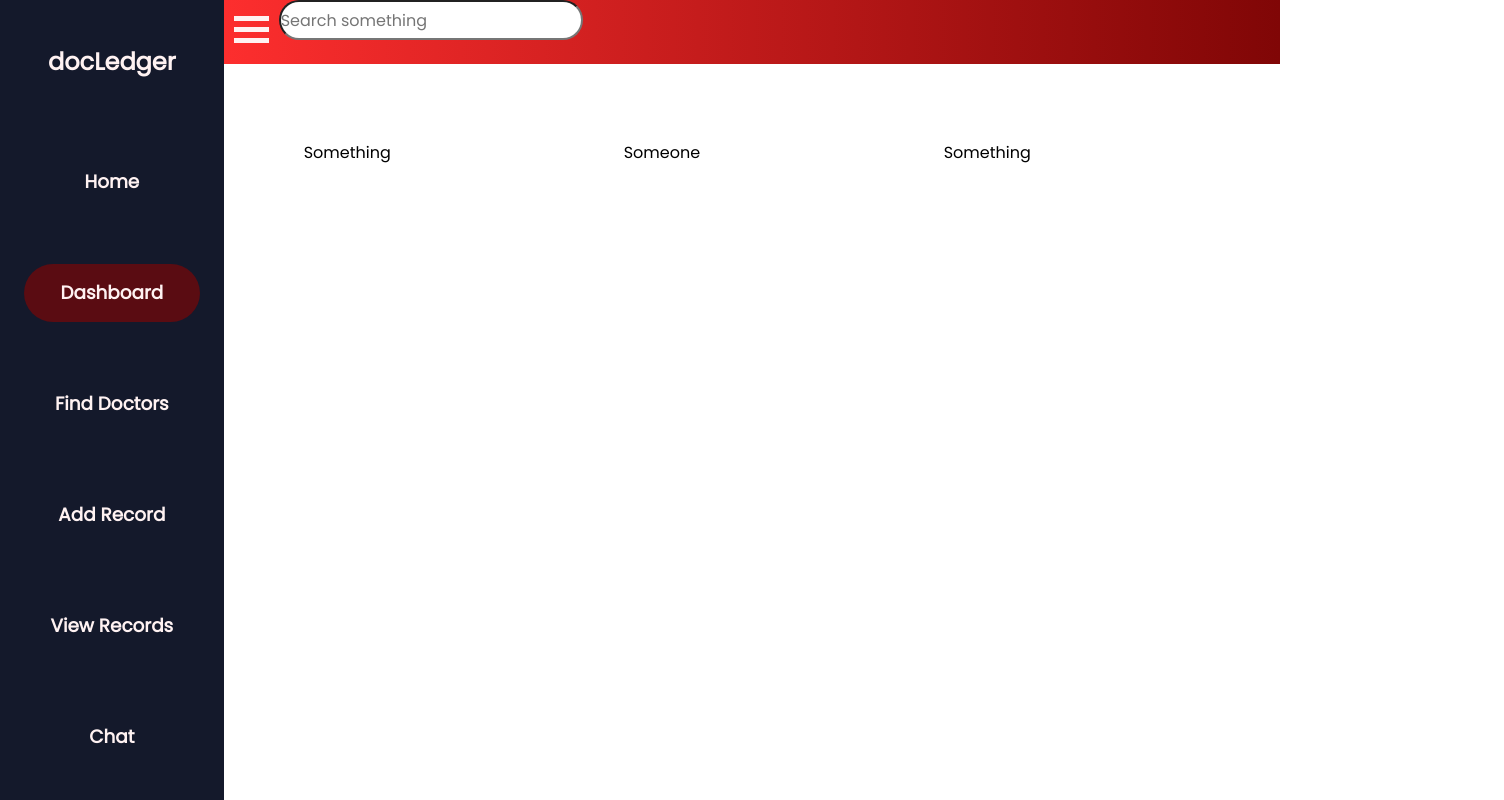
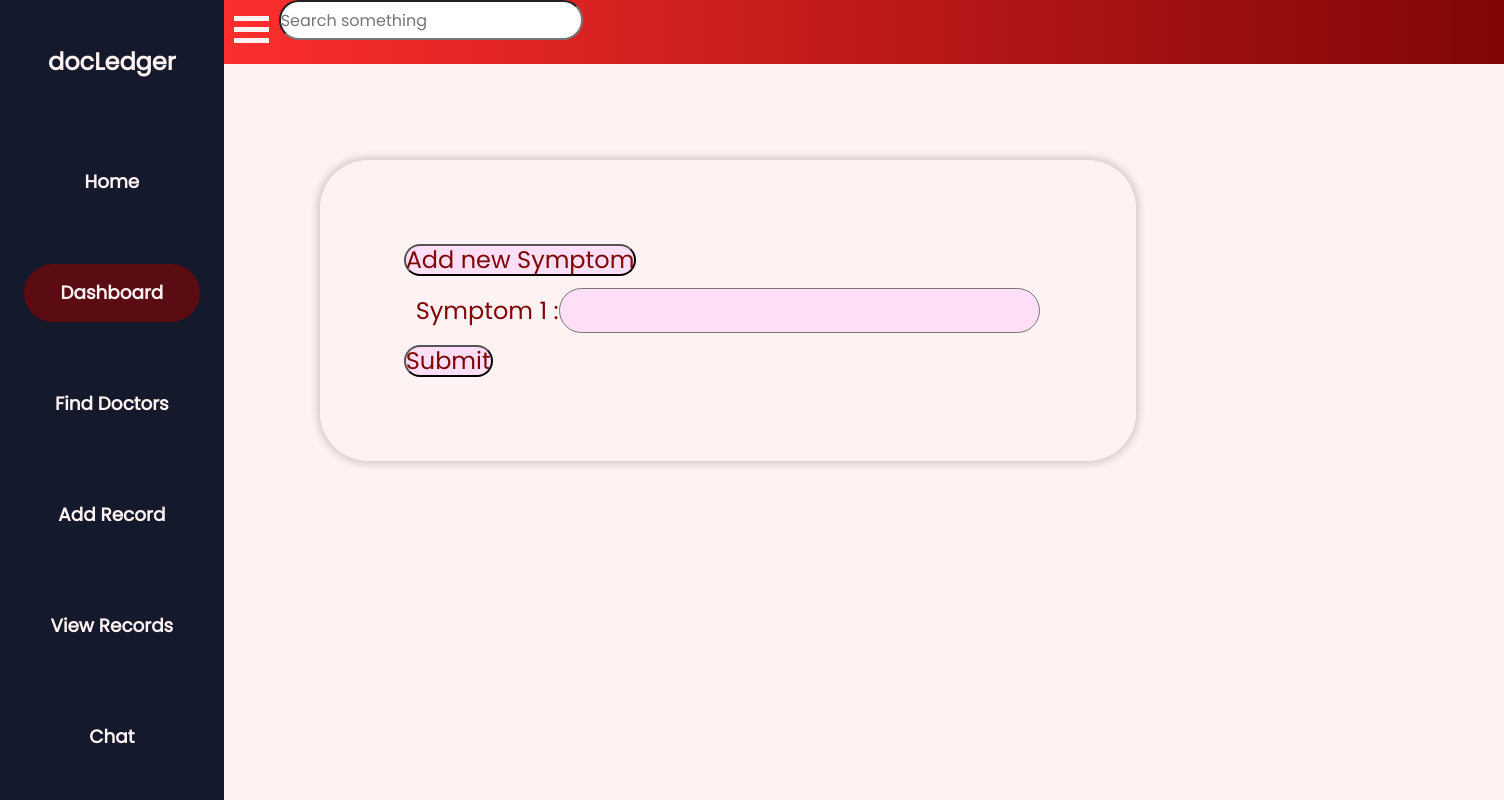
Before and after one commit to kush-daga/SIH2020, a React (Create React App) app in the folder dl/: page / in a window 1280 px wide. Shown: the top 800 px of the page, 1504 px wide, since content can reach past the window. Built offline with nearby package versions, Linux system fonts and the light colour scheme.

Commit message:
Some minor changes

```diff
--- a/dl/src/App.js
+++ b/dl/src/App.js
@@ -61,7 +61,7 @@ class App extends Component {
                 <input type="text" name="search" placeholder="Search something" style={{height:"2.5em",borderRadius:"50px",width:"19em"}} />
 
               </div>
-                <Dash />
+                <Form />
             </Right>
       </ContainerApp>
 
--- a/dl/src/components/AddRecord/AddRecord.js
+++ b/dl/src/components/AddRecord/AddRecord.js
@@ -1,7 +1,6 @@
 import React from "react";
 import "tachyons";
 import styled from "styled-components";
-import "./AddRecord.css";
 import img1 from "../images/avatar.png";
 import img2 from "../images/notification.jpg";
 const AddRecord = () => {
--- a/dl/src/components/Dashboard/Dash.js
+++ b/dl/src/components/Dashboard/Dash.js
@@ -7,9 +7,6 @@ const Dash = () => {
     return(
         <ContainerDash>
             <div className="flex flex-row" >
-                <Card>
-                    Something
-                </Card>
                 <Card>
                     Someone
                 </Card>
@@ -29,6 +26,10 @@ const ContainerDash = styled.div`
 const Card = styled.div`
     display:flex;
     flex-direction:row;
-    margin:5em;
+    margin:0.5em;
     width:10em;
+    height:3em;
+    color:white;
+    background-color:#40f5d4;
+    box-shadow:
 `;
```
Also changed, not shown: dl/src/components/AddRecord/AddRecord.css (deleted).
